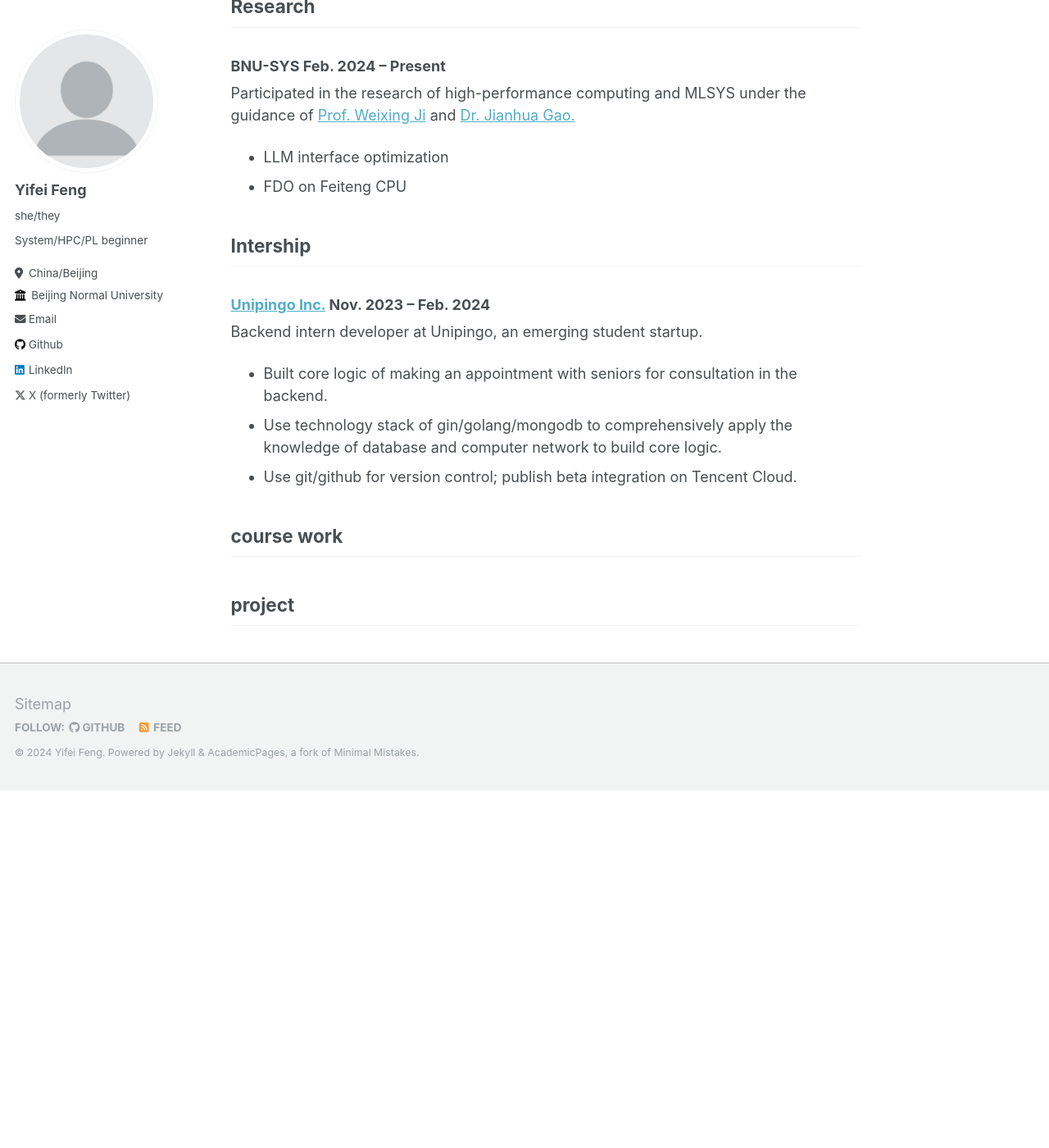
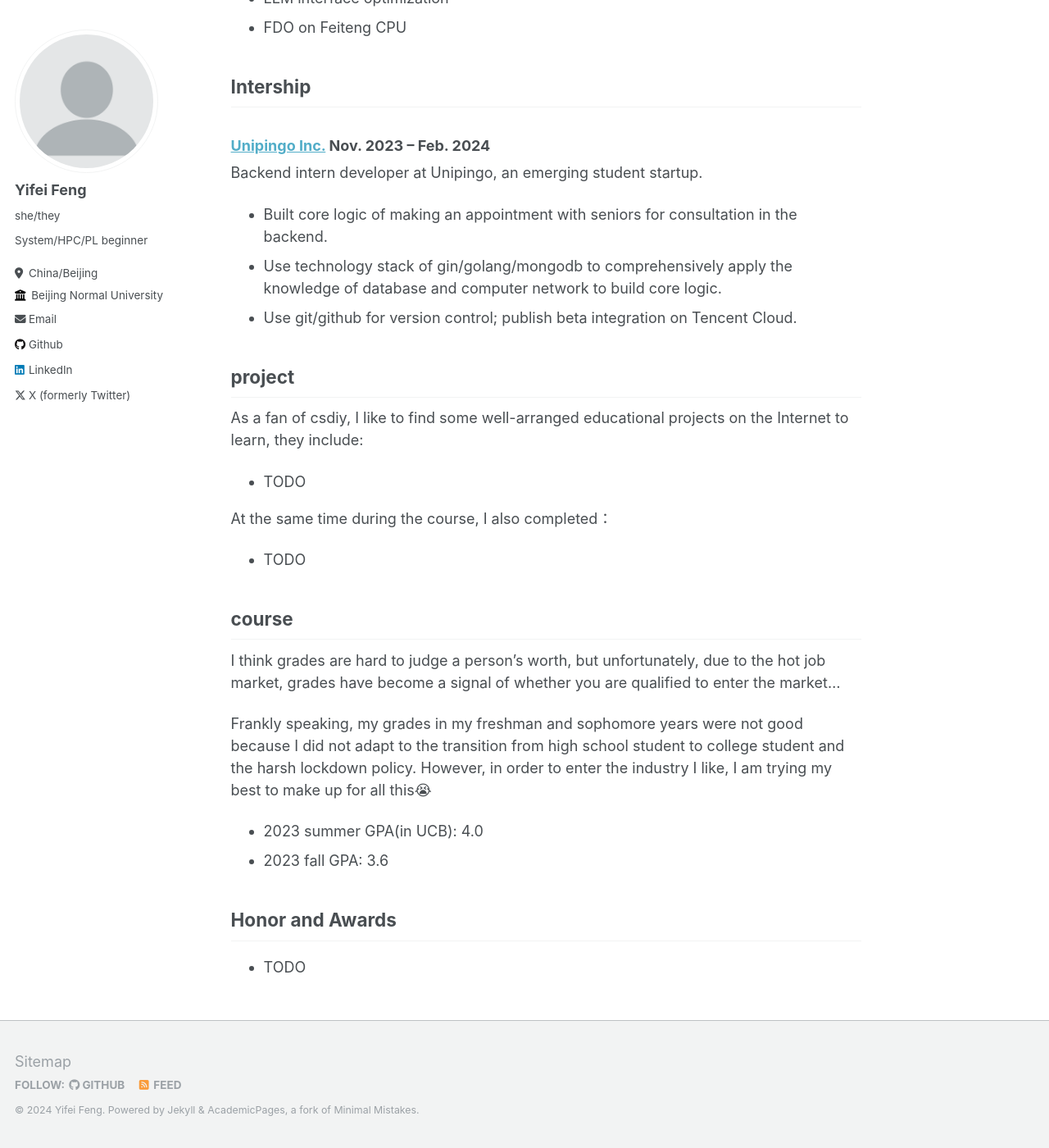
Before and after one commit to scatyf3/scatyf3.github.io, a Jekyll site: the page built from _pages/about.md, in a window 1280 px wide and 1400 px high, scrolled down 1132 px. Shown: the whole window at 82% size. Built offline with Jekyll 4.4.1, drawn with Linux system fonts in a browser that asks for light colours; before the commit the page ends 2096 px from its top, so only the background shows below that; some of the changed text lies outside the part shown.

Commit message:
Update about.md

```diff
--- a/_pages/about.md
+++ b/_pages/about.md
@@ -40,8 +39,23 @@ Backend intern developer at Unipingo, an emerging student startup.
 - Use technology stack of gin/golang/mongodb to comprehensively apply the knowledge of database and computer network to build core logic.
 - Use git/github for version control; publish beta integration on Tencent Cloud.
 
-## course work
-
-
 
 ## project
+
+As a fan of csdiy, I like to find some well-arranged educational projects on the Internet to learn, they include:
+- TODO
+
+At the same time during the course, I also completed：
+- TODO
+
+## course
+
+I think grades are hard to judge a person's worth, but unfortunately, due to the hot job market, grades have become a signal of whether you are qualified to enter the market...
+
+Frankly speaking, my grades in my freshman and sophomore years were not good because I did not adapt to the transition from high school student to college student and the harsh lockdown policy. However, in order to enter the industry I like, I am trying my best to make up for all this😭
+
+- 2023 summer GPA(in UCB): 4.0
+- 2023 fall GPA: 3.6
+
+## Honor and Awards
+- TODO
```
Also changed, not shown: other parts of _pages/about.md (+2 -3 lines).
